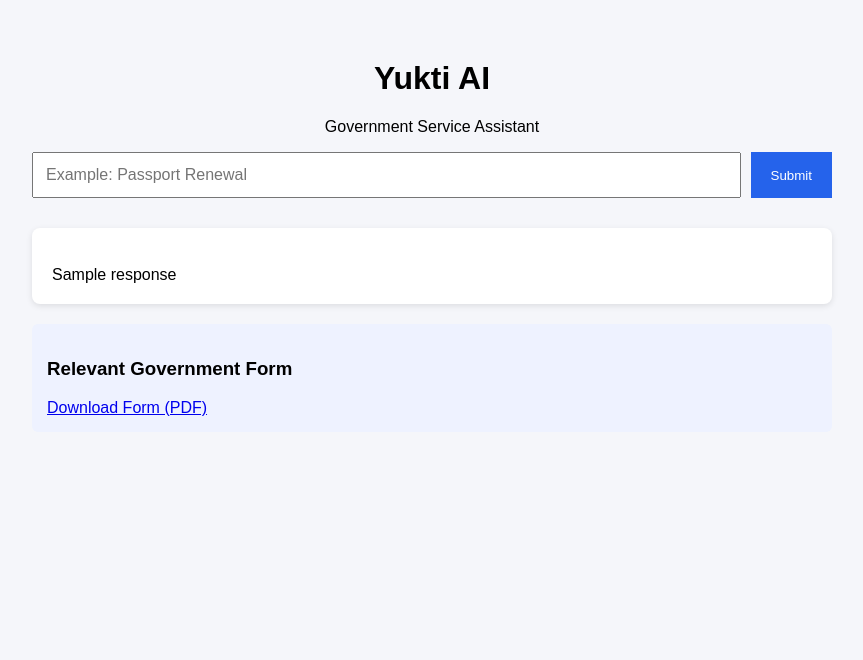
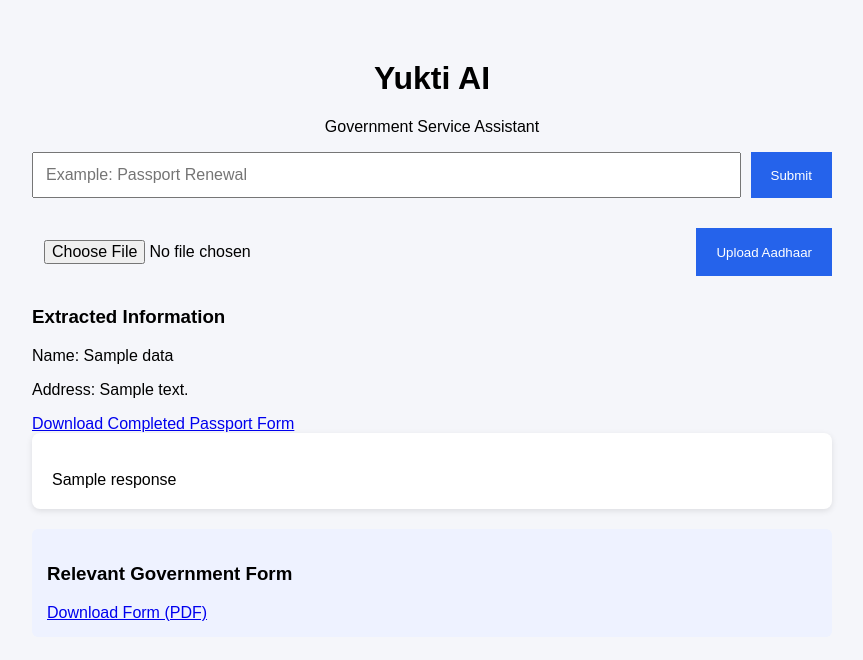
Before and after one commit to sakshammishra400/Yukti-AI, a Flask app: template templates/templates_index.html in a window 1280 px wide. Shown: the top 660 px of the page, without its empty margins (208-1071 px from the left). Run offline with Flask 3, Linux system fonts and the light colour scheme; the template is opened without the code that fills it: most values are stand-ins (such as "Sample title", 1, 10 or a date in 2020).

Commit message:
feat: ocr and pdf reader

```diff
--- a/app.py
+++ b/app.py
@@ -1,17 +1,33 @@
 from flask import Flask, render_template, request
 from govflow import run_agent
 
+
 app = Flask(__name__)
 
-@app.route("/", methods=["GET", "POST"])
+@app.route("/", methods=["GET","POST"])
 def index():
-    response = None
 
-    if request.method == "POST":
-        user_request = request.form["request"]
-        response = run_agent(user_request)
+    response=None
+    pdf=None
 
-    return render_template("templates_index.html", response=response)
+    if request.method=="POST":
 
-if __name__ == "__main__":
+        user_request=request.form["request"]
+
+        response=run_agent(user_request)
+
+        if "passport" in user_request.lower():
+            pdf="/forms/passport_renewal.pdf"
+
+    return render_template("templates_index.html",response=response,pdf=pdf)
+
+
+if __name__=="__main__":
     app.run(debug=True)
+
+from flask import send_from_directory
+import os
+
+@app.route('/forms/<path:filename>')
+def download_file(filename):
+    return send_from_directory('forms', filename)
--- a/templates/templates_index.html
+++ b/templates/templates_index.html
@@ -75,6 +75,26 @@ border-radius:6px;
 <input type="text" name="request" placeholder="Example: Passport Renewal">
 <button type="submit">Submit</button>
 </form>
+<form method="POST" enctype="multipart/form-data">
+
+<input type="file" name="aadhaar">
+
+<button type="submit">Upload Aadhaar</button>
+
+</form>
+{% if data %}
+
+<h3>Extracted Information</h3>
+
+<p>Name: {{ data.name }}</p>
+<p>Address: {{ data.address }}</p>
+
+{% endif %}
+{% if pdf %}
+
+<a href="{{ pdf }}">Download Completed Passport Form</a>
+
+{% endif %}
 
 {% if response %}
 
```
Also changed, not shown: ocr_utils.py (added, +20 -0 lines), pdf_utils.py (added, +18 -0 lines).
